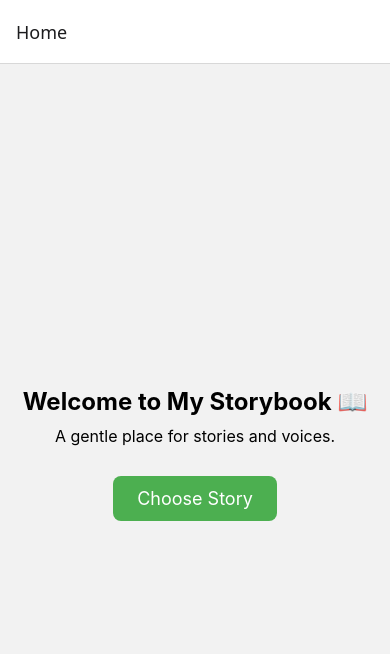
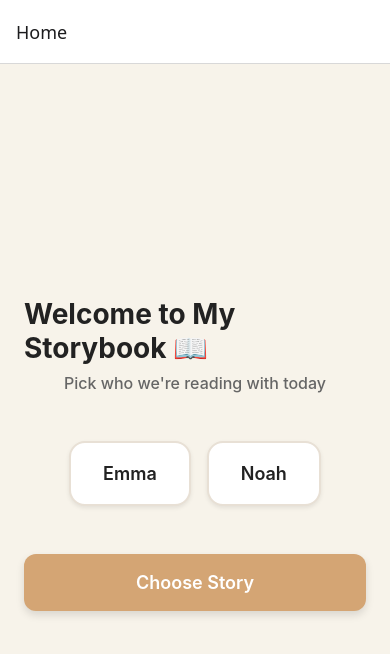
Before and after one commit to clogheiv/MyStorybook, a React Native app: screen /Home in a window 390 px wide. Shown: the top 654 px of the page. Built offline with nearby package versions, Linux system fonts and the light colour scheme.

Commit message:
Home: atmosphere polish for story feel

```diff
--- a/src/components/ChildProfilePicker.js
+++ b/src/components/ChildProfilePicker.js
@@ -37,17 +37,30 @@ export default function ChildProfilePicker({ onSelectChild }) {
 }
 
 const styles = StyleSheet.create({
-  container: { flexDirection: 'row' },
+  container: {
+    flexDirection: 'row',
+    gap: 16,
+  },
   item: {
-    paddingVertical: 12,
-    paddingHorizontal: 18,
-    borderRadius: 10,
-    backgroundColor: '#F8FAFC',
-    borderWidth: 1,
-    borderColor: 'transparent',
+    paddingVertical: 20,
+    paddingHorizontal: 32,
+    borderRadius: 16,
+    backgroundColor: '#fff',
+    borderWidth: 2,
+    borderColor: '#E8E0D5',
+    shadowColor: "#000",
+    shadowOffset: { width: 0, height: 2 },
+    shadowOpacity: 0.08,
+    shadowRadius: 4,
+    elevation: 3,
   },
-  itemSpacing: { marginRight: 12 },
-  itemActive: { backgroundColor: '#eef6ff', borderColor: '#bfdbfe' },
-  name: { fontSize: 16, color: '#0f172a' },
-  nameActive: { fontWeight: '700' },
+  itemSpacing: { marginRight: 0 },
+  itemActive: {
+    backgroundColor: '#fff',
+    borderColor: '#D4A574',
+    shadowColor: "#D4A574",
+    shadowOpacity: 0.15,
+  },
+  name: { fontSize: 18, color: '#222222', fontWeight: '600' },
+  nameActive: { fontWeight: '700', color: '#D4A574' },
 });
--- a/src/screens/HomeScreen.js
+++ b/src/screens/HomeScreen.js
@@ -1,37 +1,77 @@
-import React from "react";
-import { View, Text, StyleSheet } from "react-native";
+import React, { useState } from "react";
+import { View, Text, StyleSheet, TouchableOpacity } from "react-native";
 import { useNavigation } from '@react-navigation/native';
+import ChildProfilePicker from "../components/ChildProfilePicker";
 
 export default function HomeScreen() {
-   const navigation = useNavigation();
+  const navigation = useNavigation();
+  const [selectedChild, setSelectedChild] = useState(null);
+
   return (
-  <View style={styles.container}>
-       <Text style={styles.title}>Welcome to My Storybook 📖</Text>
-  <Text style={styles.subtitle}>A gentle place for stories and voices.</Text>
+    <View style={styles.container}>
+      <View style={styles.header}>
+        <Text style={styles.title}>Welcome to My Storybook 📖</Text>
+        <Text style={styles.subtitle}>Pick who we're reading with today</Text>
+      </View>
 
-<Text
-  style={{
-    marginTop: 30,
-    fontSize: 18,
-    color: 'white',
-    backgroundColor: '#4CAF50',
-    paddingVertical: 12,
-    paddingHorizontal: 24,
-    borderRadius: 8,
-    overflow: 'hidden'
-  }}
-  onPress={() => navigation.navigate('StoryLibrary')}
->
-  Choose Story
-</Text>
+      <View style={styles.childPickerSection}>
+        <ChildProfilePicker onSelectChild={setSelectedChild} />
+      </View>
 
- </View>
-
+      <TouchableOpacity
+        style={styles.chooseStoryButton}
+        onPress={() => navigation.navigate('StoryLibrary', { selectedChild })}
+        disabled={!selectedChild}
+      >
+        <Text style={styles.chooseStoryText}>Choose Story</Text>
+      </TouchableOpacity>
+    </View>
   );
 }
 
 const styles = StyleSheet.create({
-  container: { flex: 1, alignItems: "center", justifyContent: "center" },
-  title: { fontSize: 24, fontWeight: "bold" },
-  subtitle: { marginTop: 10, fontSize: 16 },
+  container: {
+    flex: 1,
+    backgroundColor: "#F7F3EA",
+    paddingHorizontal: 24,
+    paddingVertical: 40,
+    justifyContent: "center",
+  },
+  header: {
+    marginBottom: 48,
+    alignItems: "center",
+  },
+  title: {
+    fontSize: 28,
+    fontWeight: "700",
+    color: "#222222",
+    marginBottom: 8,
+  },
+  subtitle: {
+    fontSize: 16,
+    color: "#666666",
+    fontWeight: "500",
+  },
+  childPickerSection: {
+    marginBottom: 48,
+    alignItems: "center",
+  },
+  chooseStoryButton: {
+    backgroundColor: "#D4A574",
+    paddingVertical: 18,
+    paddingHorizontal: 48,
+    borderRadius: 12,
+    alignItems: "center",
+    justifyContent: "center",
+    shadowColor: "#000",
+    shadowOffset: { width: 0, height: 4 },
+    shadowOpacity: 0.12,
+    shadowRadius: 8,
+    elevation: 5,
+  },
+  chooseStoryText: {
+    fontSize: 18,
+    fontWeight: "600",
+    color: "#fff",
+  },
 });
```
